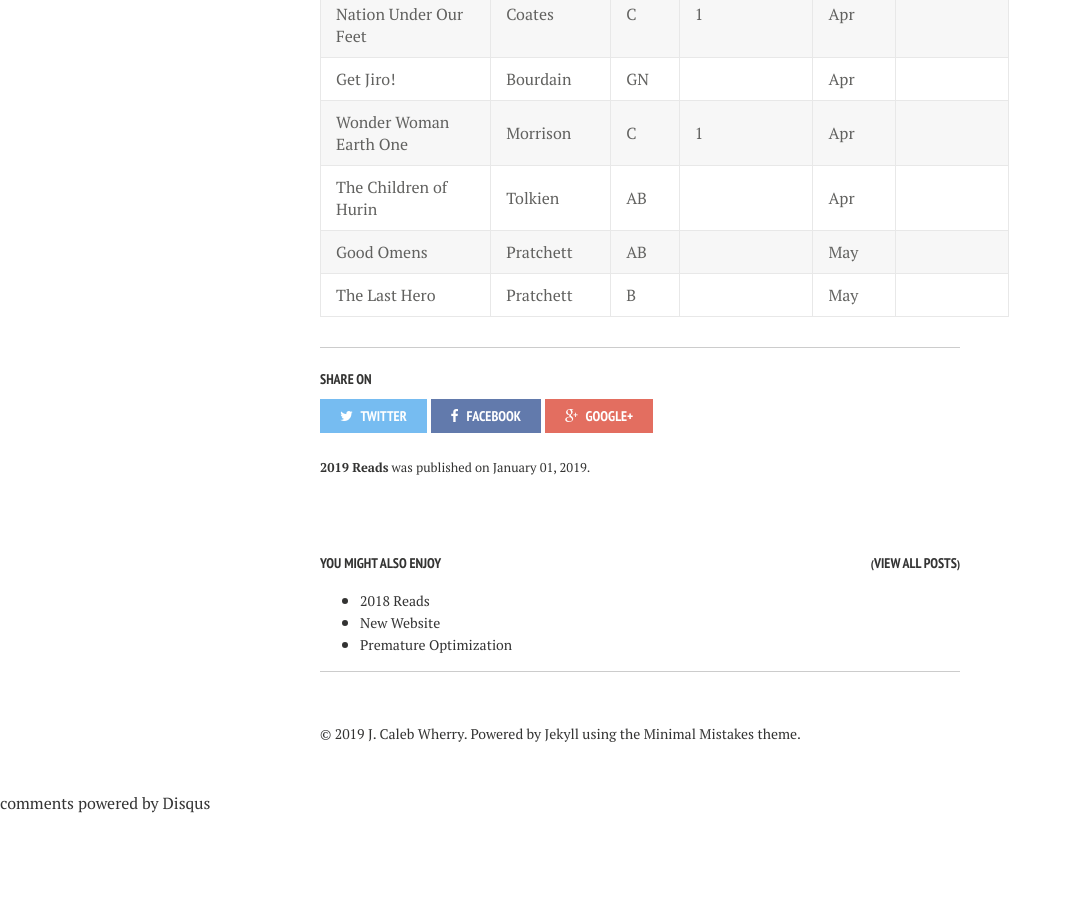
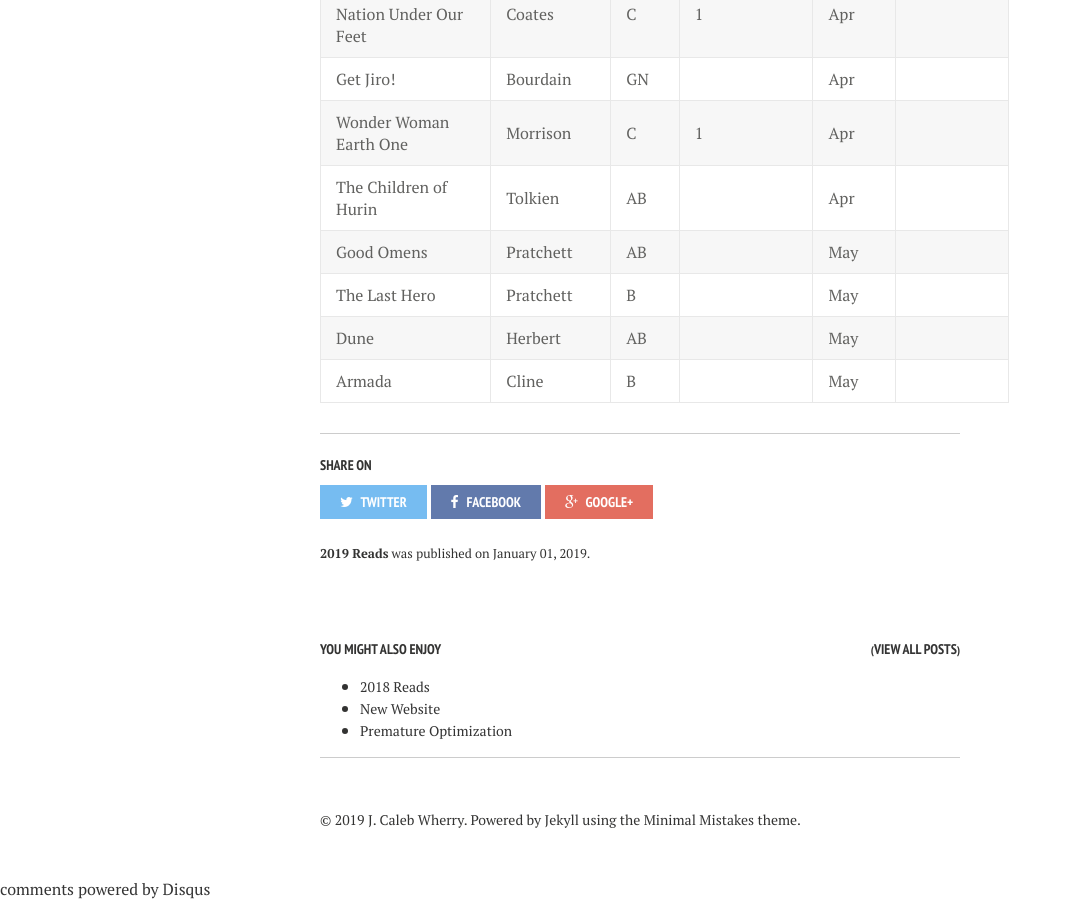
Before and after one commit to calebwherry/calebwherry.github.io, a Jekyll site: the page built from _posts/2019-01-01-2019-Reads.md, in a window 1280 px wide and 900 px high, scrolled down 5675 px. Shown: the whole window, without its empty margins (0-1072 px from the left). Built offline with Jekyll 4.4.1, drawn with Linux system fonts in a browser that asks for light colours; nearby versions of some CDN libraries; comment, search, counter and statistics services are not loaded; before the commit the page ends 6489 px from its top, so only the background shows below that.

Commit message:
Added new 2019 reads.

```diff
--- a/_posts/2019-01-01-2019-Reads.md
+++ b/_posts/2019-01-01-2019-Reads.md
@@ -112,3 +112,5 @@
 | The Children of Hurin                         | Tolkien        | AB    |              | Apr          |                                               |
 | Good Omens                                    | Pratchett      | AB    |              | May          |                                               |
 | The Last Hero                                 | Pratchett      | B     |              | May          |                                               |
+| Dune                                          | Herbert        | AB    |              | May          |                                               |
+| Armada                                        | Cline          | B     |              | May          |                                               |
```
